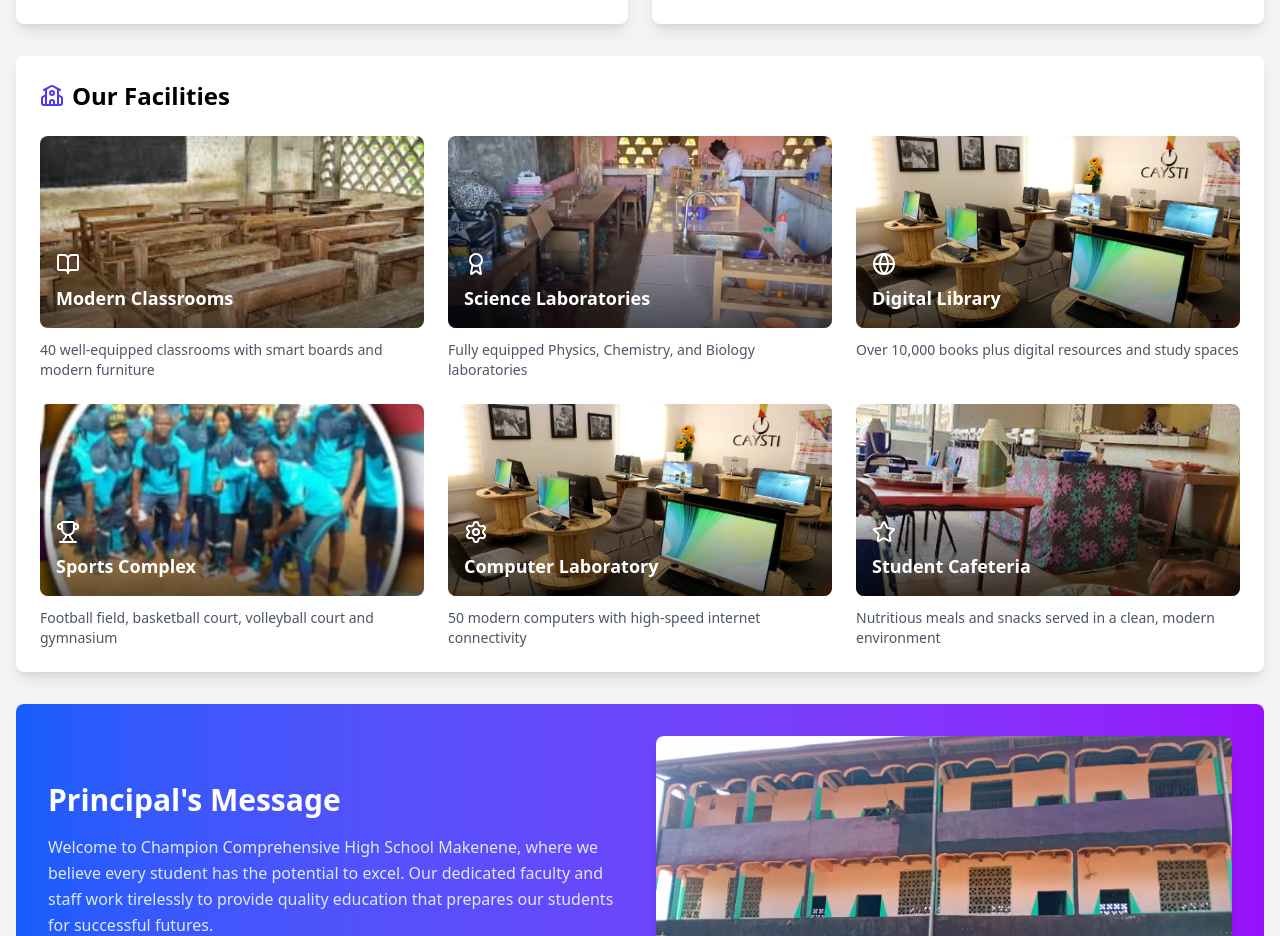
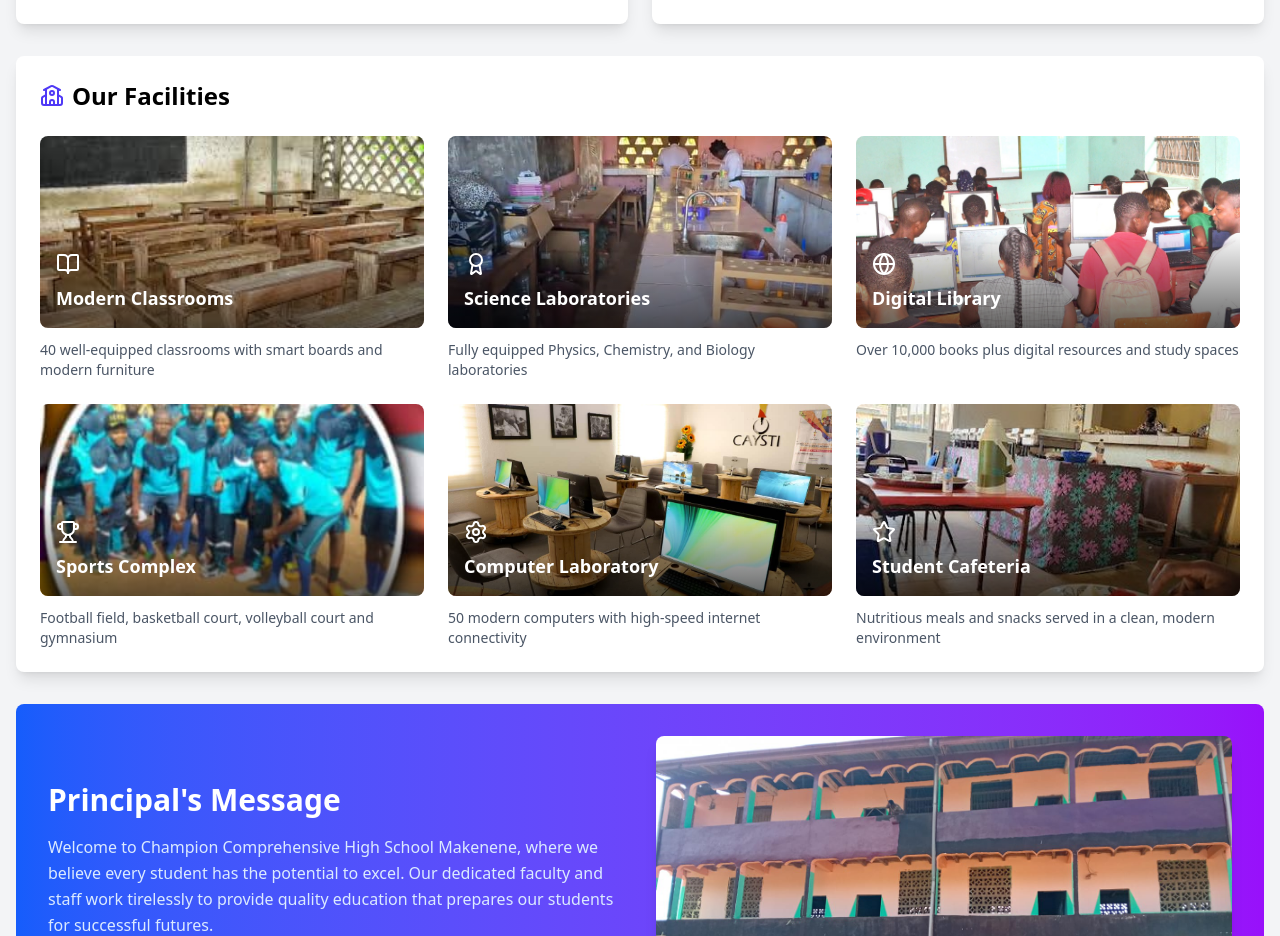
Before and after one commit to enowjohn/champoin-school, a React (Vite) app: page / in a window 1280 px wide. Shown: the part 1620-2556 px from the top of the page. Built offline with nearby package versions, Linux system fonts and the light colour scheme.

Commit message:
a new branch created

```diff
--- a/src/components/Home.jsx
+++ b/src/components/Home.jsx
@@ -429,7 +429,7 @@ const SchoolWebsite = () => {
             {
               title: 'Digital Library',
               description: 'Over 10,000 books plus digital resources and study spaces',
-              image: '/src/assets/images/clap.jpg',
+              image: '/src/assets/images/digitallibrary.png',
               icon: Globe
             },
             {
```
Also changed, not shown: src/assets/images/digitallibrary.png (added).
